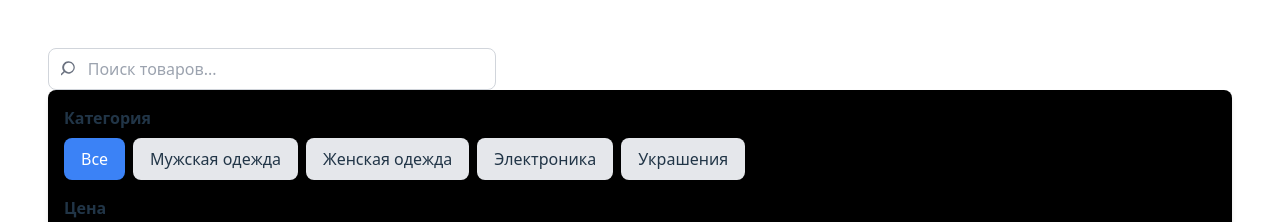
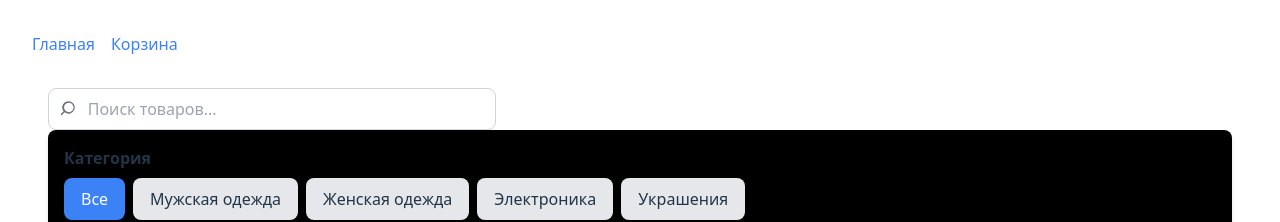
Before and after one commit to Eduard-Gergil/product-catalog-testwork, a React (Vite) app: page / in a window 1280 px wide. Shown: the top 222 px of the page. Built offline with nearby package versions, Linux system fonts and the light colour scheme.

Commit message:
feat: add header with navigation

```diff
--- a/src/App.tsx
+++ b/src/App.tsx
@@ -1,4 +1,4 @@
-import { BrowserRouter, Routes, Route } from 'react-router'
+import { BrowserRouter, Routes, Route, Link } from 'react-router'
 import './App.css'
 import Home from './pages/Home'
 import Cart from './pages/Cart'
@@ -6,6 +6,15 @@ import Cart from './pages/Cart'
 function App() {
   return (
     <BrowserRouter>
+      <nav className="flex space-x-4 mb-4">
+        <Link to="/" className="text-blue-500 hover:underline">
+          Главная
+        </Link>
+        <Link to="/cart" className="text-blue-500 hover:underline">
+          Корзина
+        </Link>
+      </nav>
+
       <Routes>
         <Route path="/" element={<Home />} />
         <Route path="/cart" element={<Cart />} />
```
